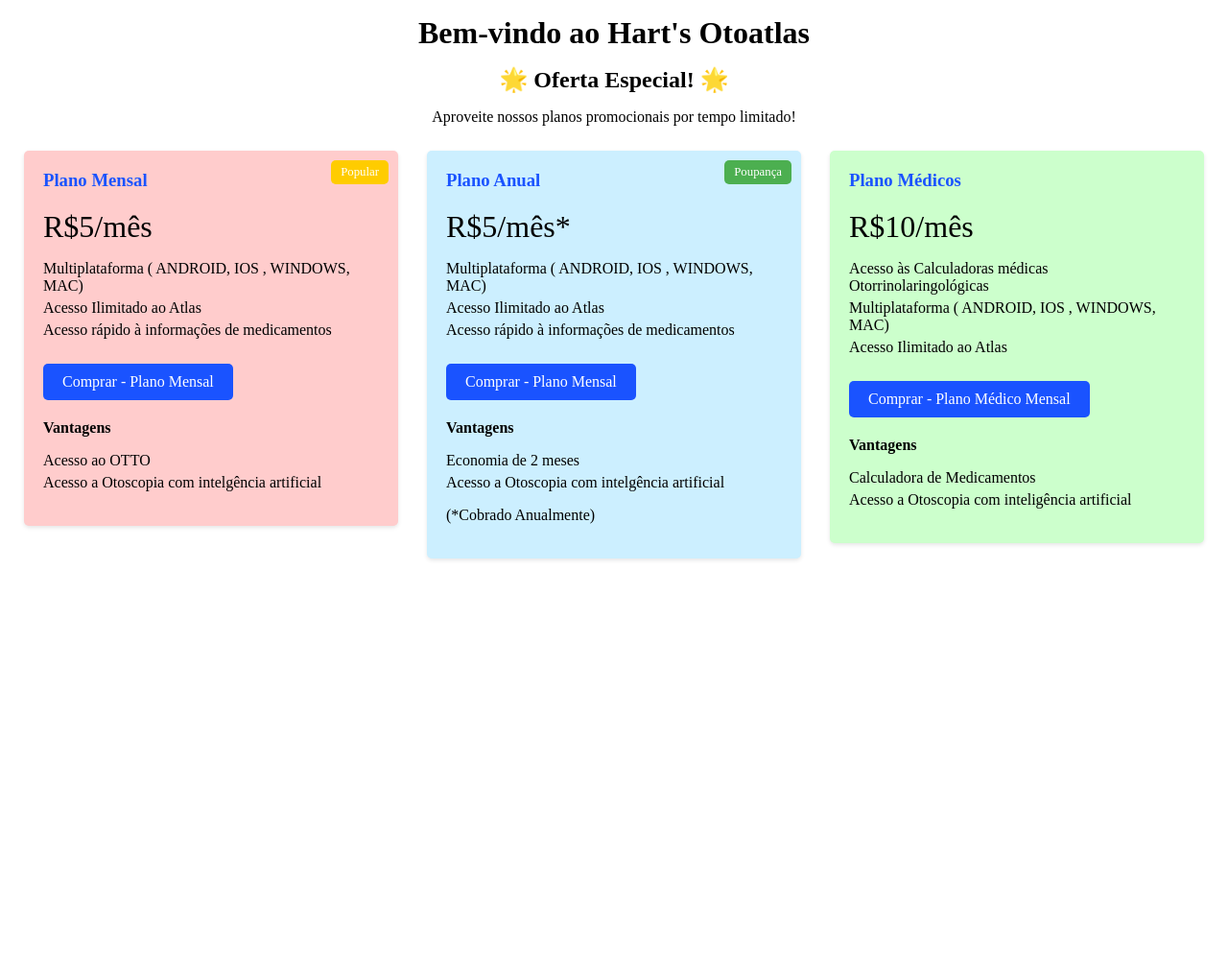
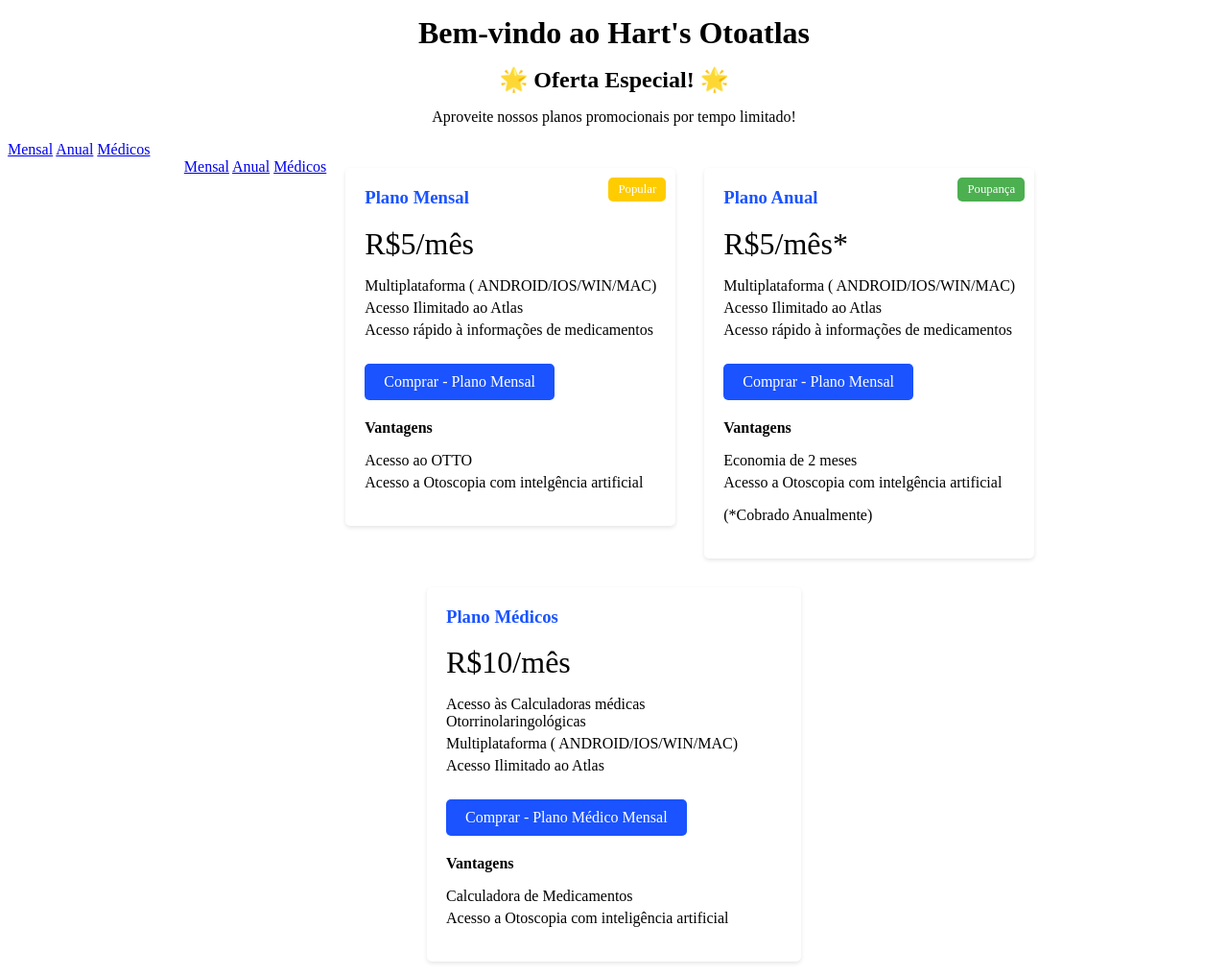
Before and after one commit to dhsig86/Subscribe2024, a plain HTML site: page index.html in a window 1280 px wide. Shown: the whole page at 96% size. Before the commit the page ends 800 px from the top, so only its background shows below. Drawn offline with Linux system fonts and the light colour scheme.

Commit message:
Update index.html

```diff
--- a/index.html
+++ b/index.html
@@ -9,15 +9,27 @@
     <h1>Bem-vindo ao Hart's Otoatlas</h1>
     <h2>🌟 Oferta Especial! 🌟</h2>
     <p class="slogan">Aproveite nossos planos promocionais por tempo limitado!</p>
+    <!-- Navbar para mobile -->
+    <div class="mobile-navbar">
+        <a href="#mensal">Mensal</a>
+        <a href="#anual">Anual</a>
+        <a href="#medicos">Médicos</a>
+    </div>
     <div class="pricing-container">
+      <!-- Navbar para mobile -->
+      <div class="mobile-navbar">
+        <a href="#mensal">Mensal</a>
+        <a href="#anual">Anual</a>
+        <a href="#medicos">Médicos</a>
+      </div>
         <!-- Plano Mensal -->
-        <div class="mensal">
-        <div class="pricing-card">
+        <div id="mensal">
+        <div class="pricing-card mensal">
           <div class="tag popular">Popular</div>
           <h3>Plano Mensal</h3>
           <p class="price">R$5/mês</p>
           <ul class="features">
-            <li>Multiplataforma ( ANDROID, IOS , WINDOWS, MAC) </li>
+            <li>Multiplataforma ( ANDROID/IOS/WIN/MAC) </li>
             <li>Acesso Ilimitado ao Atlas</li>
             <li>Acesso rápido à informações de medicamentos</li>
           </ul>
@@ -31,13 +43,13 @@
         </div>
 
         <!-- Plano Anual -->
-        <div class="anual">
-        <div class="pricing-card">
+        <div id="anual">
+        <div class="pricing-card anual">
           <div class="tag saving">Poupança</div>
           <h3>Plano Anual</h3>
           <p class="price">R$5/mês* </p>
           <ul class="features">
-            <li>Multiplataforma ( ANDROID, IOS , WINDOWS, MAC) </li>
+            <li>Multiplataforma ( ANDROID/IOS/WIN/MAC) </li>
             <li>Acesso Ilimitado ao Atlas</li>
             <li>Acesso rápido à informações de medicamentos</li>
           </ul>
@@ -52,13 +64,13 @@
         </div>
 
         <!-- Plano para Médicos -->
-        <div class="medicos">
-        <div class="pricing-card">
+        <div id="medicos">
+        <div class="pricing-card medicos">
           <h3>Plano Médicos</h3>
           <p class="price">R$10/mês</p>
           <ul class="features">
             <li>Acesso às Calculadoras médicas Otorrinolaringológicas</li>
-            <li>Multiplataforma ( ANDROID, IOS , WINDOWS, MAC) </li>
+            <li>Multiplataforma ( ANDROID/IOS/WIN/MAC) </li>
             <li>Acesso Ilimitado ao Atlas</li>
 
           </ul>
```
